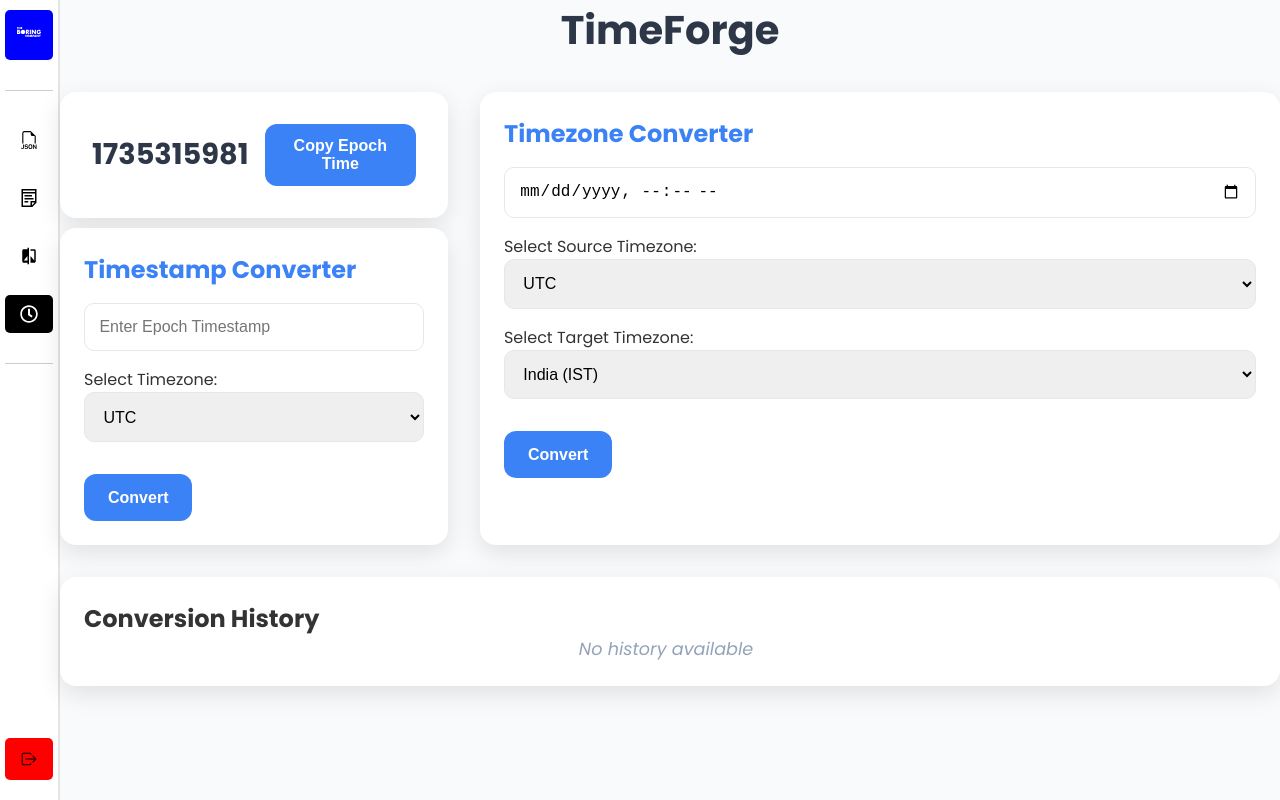
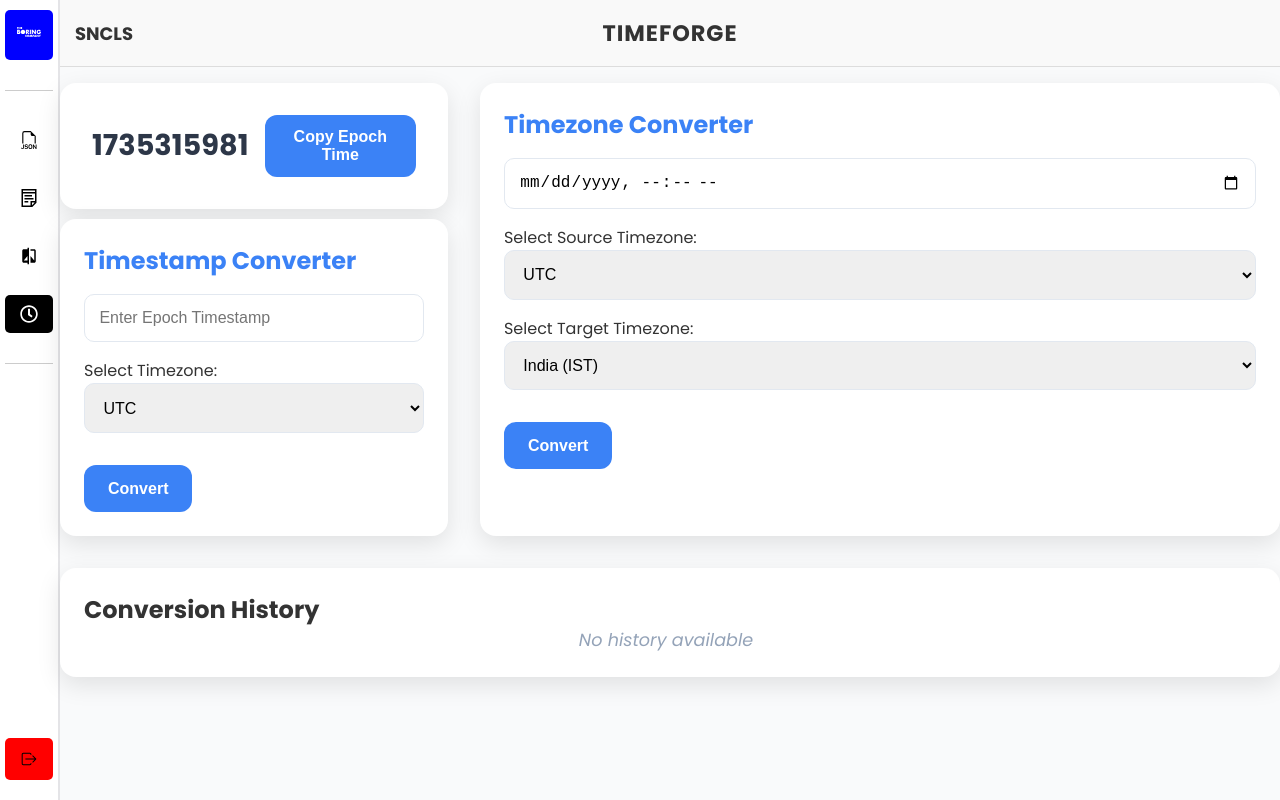
Before and after one commit to saikiran0925/sncls-v2, a React (Vite) app: page /time-forge in a window 1280 px wide. Built offline with nearby package versions, Linux system fonts and the light colour scheme.

Commit message:
Minor UI improvements for TimeForge

```diff
--- a/src/components/TopNavBar.jsx
+++ b/src/components/TopNavBar.jsx
@@ -1,20 +1,11 @@
 import "../css/TopNavBar.css";
-import { CiUser } from "react-icons/ci";
 
-// We are not using this component
-const TopNavBar = () => {
+const TopNavBar = ({ title }) => {
   return (
-    <div className="top-navbar">
-      <div className="navbar-logo">
-        <img src="/path-to-logo.png" alt="Logo" className="logo" />
-      </div>
-      <div className="navbar-search">
-        <input type="text" placeholder="Search..." className="search-input" />
-      </div>
-      <div className="navbar-profile">
-        <CiUser />
-      </div>
-    </div>
+    <header className="tf-app-header">
+      <div className="tf-sncls">SNCLS</div>
+      <div className="tf-title">{title}</div>
+    </header>
   );
 };
 
--- a/src/css/TimeForgeApp.css
+++ b/src/css/TimeForgeApp.css
@@ -85,10 +85,7 @@
   background-color: #f9fafb;
 }
 
-.tf-app-header {
-  text-align: center;
-  margin-bottom: 1rem;
-}
+
 
 .tf-app-header h1 {
   font-size: 2.5rem;
@@ -195,7 +192,6 @@
   background-color: #f1f5f9;
   border-radius: 10px;
   margin-bottom: 1rem;
-  box-shadow: 0 4px 12px rgba(0, 0, 0, 0.05);
 }
 
 .tf-history-type {
--- a/src/css/TopNavBar.css
+++ b/src/css/TopNavBar.css
@@ -1,40 +1,46 @@
-.top-navbar {
-  display: flex;
-  align-items: center;
-  justify-content: space-between;
-  padding: 10px 20px;
-  background-color: #fff;
-  box-shadow: 0 2px 4px rgba(0, 0, 0, 0.1);
-}
-
-.navbar-logo .logo {
-  height: 40px;
-}
-
-.navbar-search {
-  flex: 1;
+.tf-app-header {
   display: flex;
   justify-content: center;
   align-items: center;
-  padding: 0 20px;
+  background-color: #f9f9f9;
+  padding: 16px;
+  font-family: Poppins, 'Helvetica Neue', sans-serif;
+  top: 0;
+  width: 100%;
+  z-index: 1000;
+  border-bottom: 1px solid #ddd;
 }
 
-.search-input {
-  width: 100%;
-  max-width: 500px;
-  padding: 8px 12px;
-  border: 1px solid #ddd;
-  border-radius: 4px;
+.tf-sncls {
+  position: absolute;
+  left: 75px;
+  color: #333;
+  text-transform: uppercase;
+  margin: 0;
+  font-size: 18px;
+  font-weight: bold;
 }
 
-.search-icon {
-  width: 100%;
-  padding-left: 10px;
+.tf-title {
+  margin: 0;
+  font-size: 1.4rem;
+  font-weight: bold;
+  color: #333;
+  text-transform: uppercase;
+  letter-spacing: 1px;
+  font-family: Poppins, 'Arial', sans-serif;
 }
 
-.navbar-profile .profile-avatar {
-  height: 40px;
-  width: 40px;
-  border-radius: 50%;
-  object-fit: cover;
+@media (max-width: 768px) {
+  .tf-app-header {
+    padding: 10px 20px;
+  }
+
+  .tf-sncls {
+    font-size: 1.4rem;
+  }
+
+  .tf-title {
+    font-size: 1.2rem;
+  }
 }
--- a/src/pages/TimeForgeApp.jsx
+++ b/src/pages/TimeForgeApp.jsx
@@ -1,17 +1,12 @@
 import React, { useState, useEffect } from 'react';
 import '../css/TimeForgeApp.css';
 import { showNotification } from '../utilities/utils';
+import TopNavBar from '../components/TopNavBar';
 
 const getCurrentEpochTime = () => Math.floor(Date.now() / 1000);
 
 const AppContainer = ({ children }) => (
   <div className="tf-app-container">{children}</div>
-);
-
-const Header = () => (
-  <header className="tf-app-header">
-    <h1>TimeForge</h1>
-  </header>
 );
 
 const CurrentEpochTime = () => {
@@ -233,7 +228,7 @@ const TimeForgeApp = () => {
 
   return (
     <AppContainer>
-      <Header />
+      <TopNavBar title="TimeForge" />
       <div className="tf-main-content">
         <div className="tf-top-section-container">
           <div className="tf-left-section">
```
